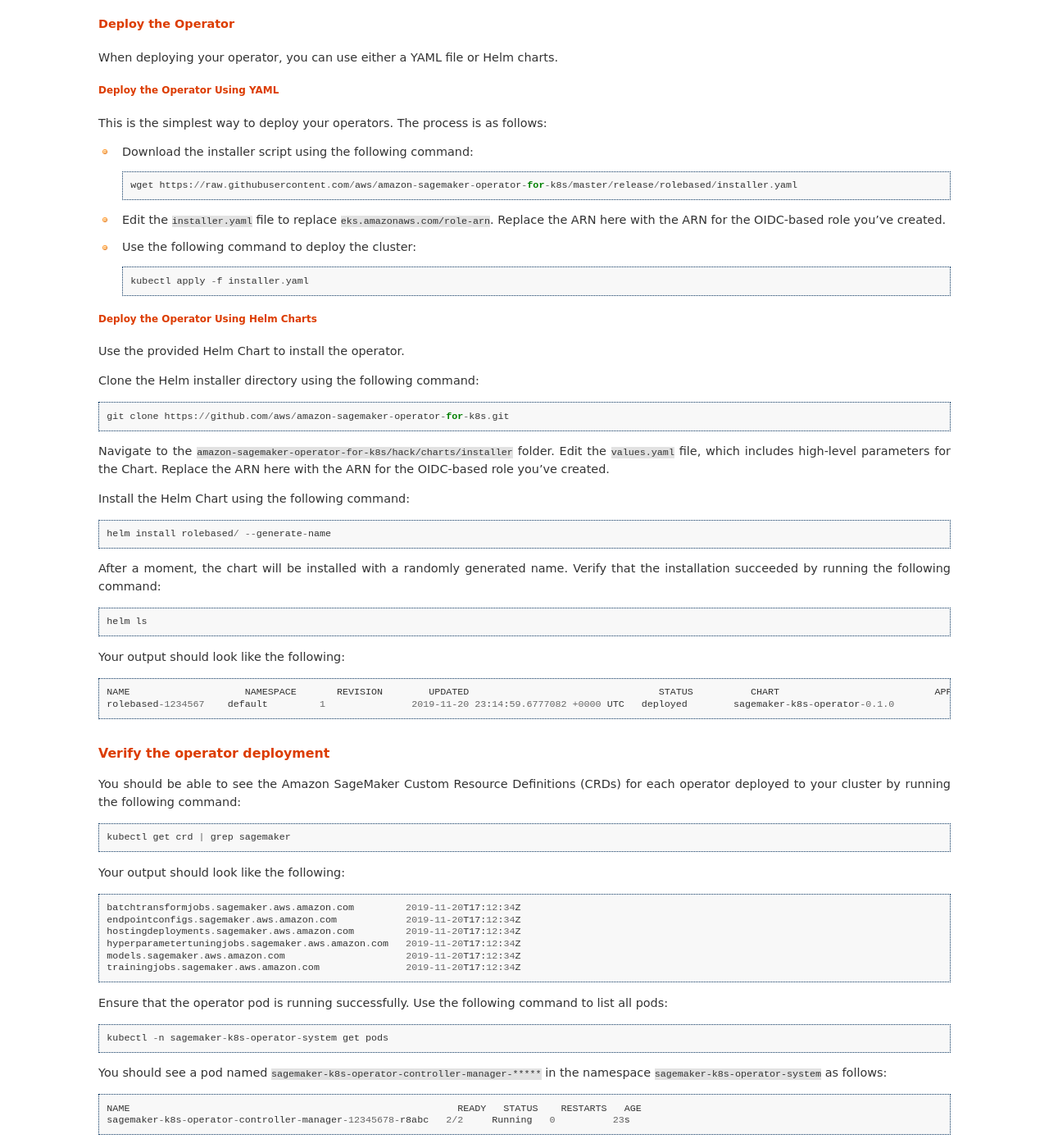
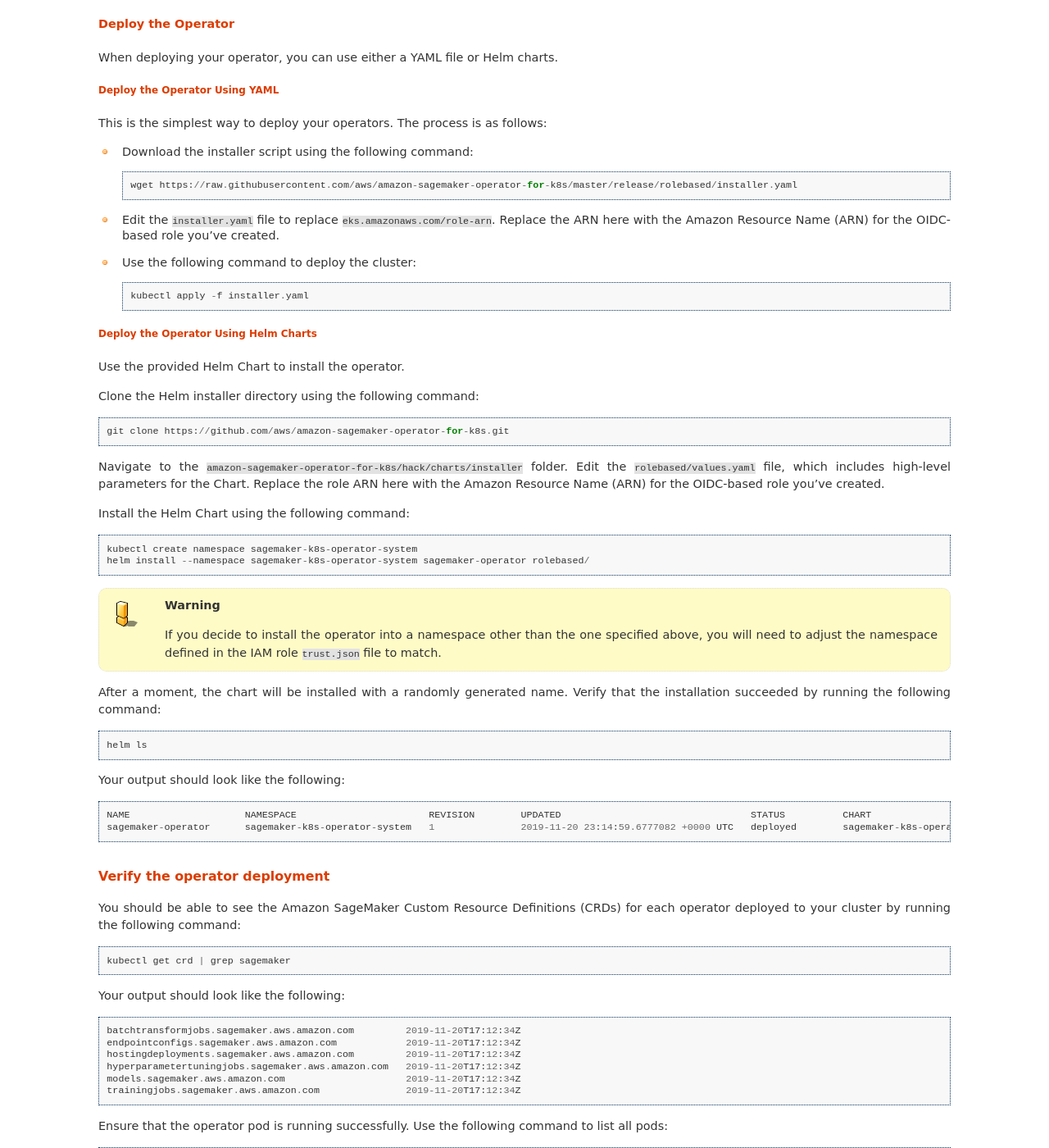
Before and after one commit to Evan-W-ang/sagemaker-python-sdk, a Sphinx documentation site: the page built from doc/amazon_sagemaker_operators_for_kubernetes.rst, in a window 1280 px wide and 1400 px high, scrolled down 4322 px. Shown: the whole window at 82% size. Built offline with Sphinx 7.4.7, drawn with Linux system fonts in a browser that asks for light colours.

Commit message:
doc: Update SageMaker operator Helm chart installation guide (#1254)

```diff
--- a/doc/amazon_sagemaker_operators_for_kubernetes.rst
+++ b/doc/amazon_sagemaker_operators_for_kubernetes.rst
@@ -239,7 +239,7 @@ follows:
 
 -  Edit the \ ``installer.yaml`` file to
    replace \ ``eks.amazonaws.com/role-arn``. Replace the ARN here with
-   the ARN for the OIDC-based role you’ve created.
+   the Amazon Resource Name (ARN) for the OIDC-based role you’ve created.
 
 -  Use the following command to deploy the cluster:
 
@@ -262,16 +262,21 @@ Clone the Helm installer directory using the following command:
 
 Navigate to the
 ``amazon-sagemaker-operator-for-k8s/hack/charts/installer`` folder. Edit
-the \ ``values.yaml`` file, which includes high-level parameters for the
-Chart. Replace the ARN here with the ARN for the OIDC-based role you’ve
+the \ ``rolebased/values.yaml`` file, which includes high-level parameters for the
+Chart. Replace the role ARN here with the Amazon Resource Name (ARN) for the OIDC-based role you’ve
 created.
 
 Install the Helm Chart using the following command:
 
 ::
 
-    helm install rolebased/ --generate-name
+    kubectl create namespace sagemaker-k8s-operator-system
+    helm install --namespace sagemaker-k8s-operator-system sagemaker-operator rolebased/
 
+
+.. warning::
+    If you decide to install the operator into a namespace other than the one specified above,
+    you will need to adjust the namespace defined in the IAM role ``trust.json`` file to match.
 
 After a moment, the chart will be installed with a randomly generated
 name. Verify that the installation succeeded by running the following
@@ -285,8 +290,8 @@ Your output should look like the following:
 
 ::
 
-    NAME                    NAMESPACE       REVISION        UPDATED                                 STATUS          CHART                           APP VERSION
-    rolebased-1234567    default         1               2019-11-20 23:14:59.6777082 +0000 UTC   deployed        sagemaker-k8s-operator-0.1.0
+    NAME                    NAMESPACE                       REVISION        UPDATED                                 STATUS          CHART                           APP VERSION
+    sagemaker-operator      sagemaker-k8s-operator-system   1               2019-11-20 23:14:59.6777082 +0000 UTC   deployed        sagemaker-k8s-operator-0.1.0
 
 
 Verify the operator deployment
```
